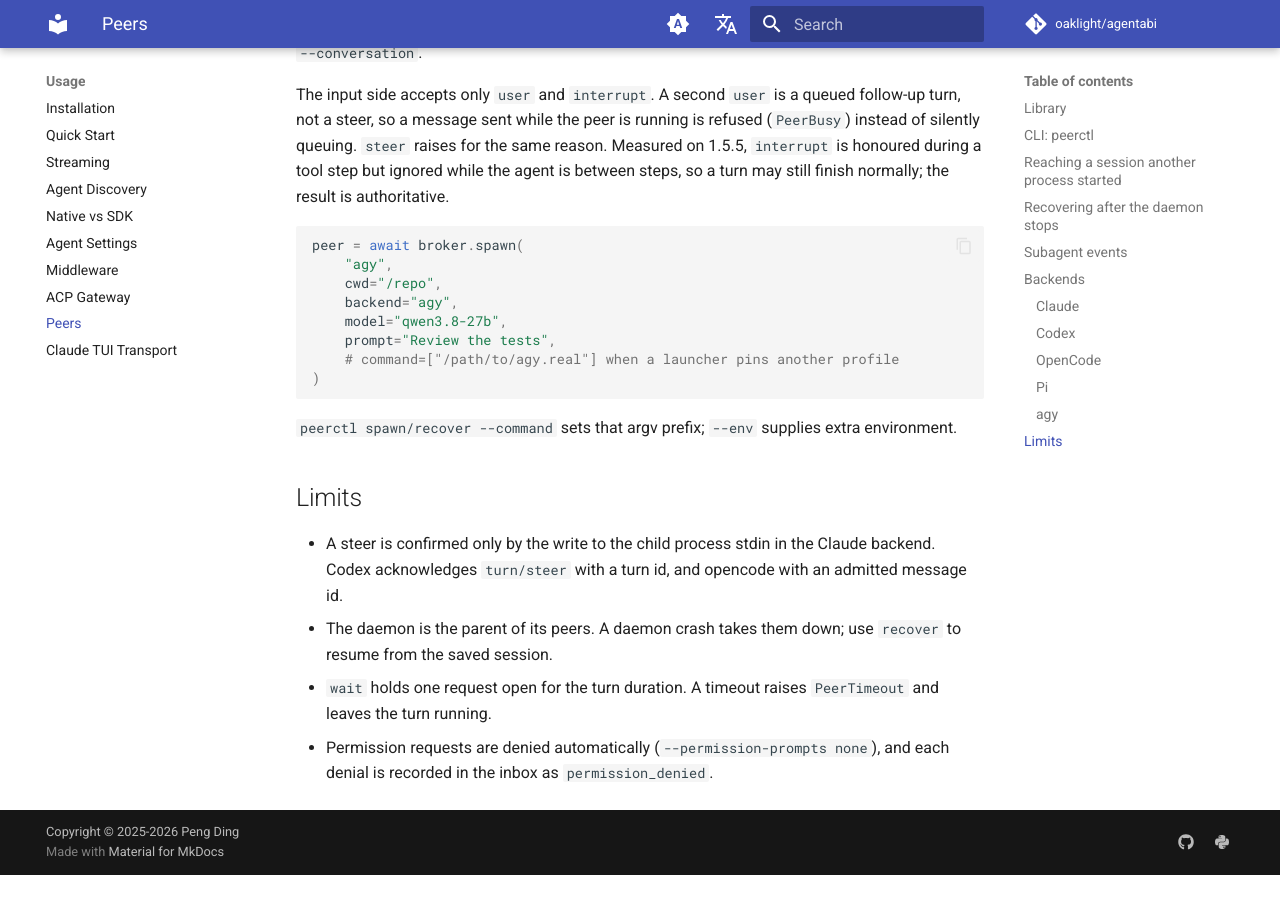
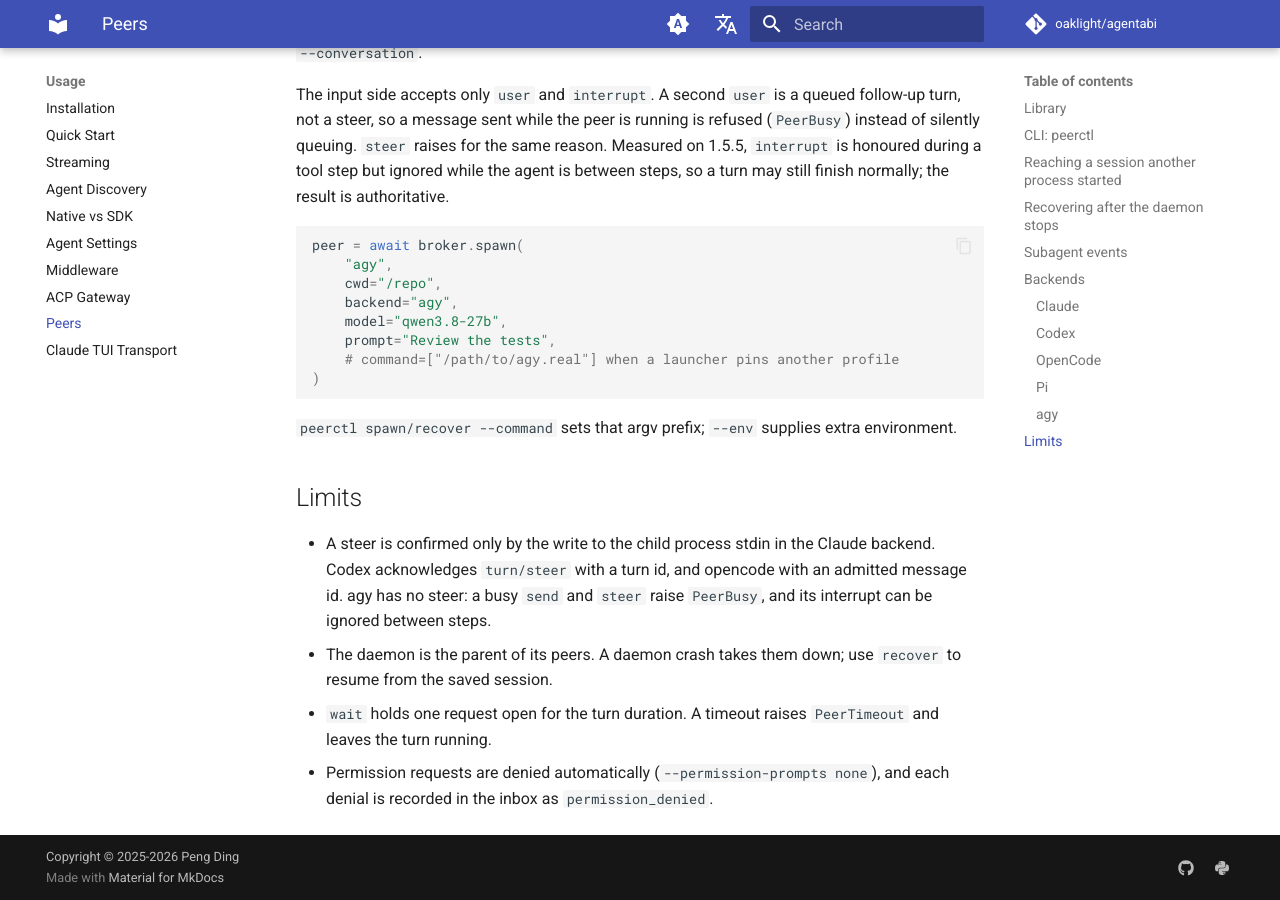
Before and after one commit to Oaklight/agentabi, an MkDocs documentation site: the page built from docs/usage/peers.md, in a window 1280 px wide and 900 px high, scrolled down 6237 px. Built offline with MkDocs 1.6.1 and Material for MkDocs 9.7.7, drawn with Linux system fonts in a browser that asks for light colours; comment, search, counter and statistics services are not loaded; before the commit the page ends 7112 px from its top, so only the background shows below that; some of the changed text lies outside the part shown.

Commit message:
docs(peers): count all five backends

```diff
--- a/docs/usage/peers.md
+++ b/docs/usage/peers.md
@@ -304,7 +304,9 @@ extra environment.
 
 - A steer is confirmed only by the write to the child process stdin in
   the Claude backend. Codex acknowledges `turn/steer` with a turn id, and
-  opencode with an admitted message id.
+  opencode with an admitted message id. agy has no steer: a busy `send`
+  and `steer` raise `PeerBusy`, and its interrupt can be ignored between
+  steps.
 - The daemon is the parent of its peers. A daemon crash takes them down;
   use `recover` to resume from the saved session.
 - `wait` holds one request open for the turn duration. A timeout raises
```
Also changed, not shown: other parts of docs/usage/peers.md (+2 -2 lines).
